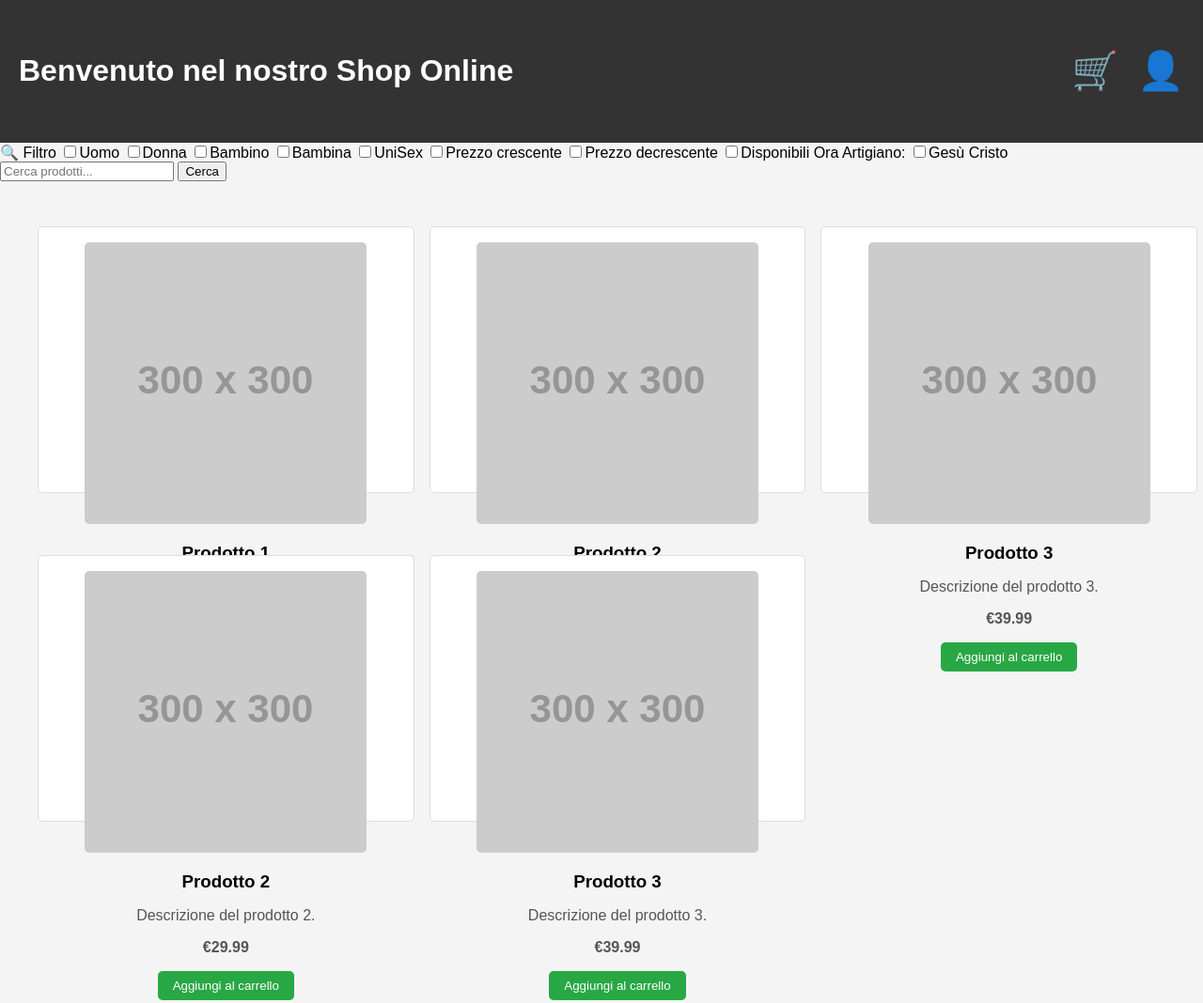
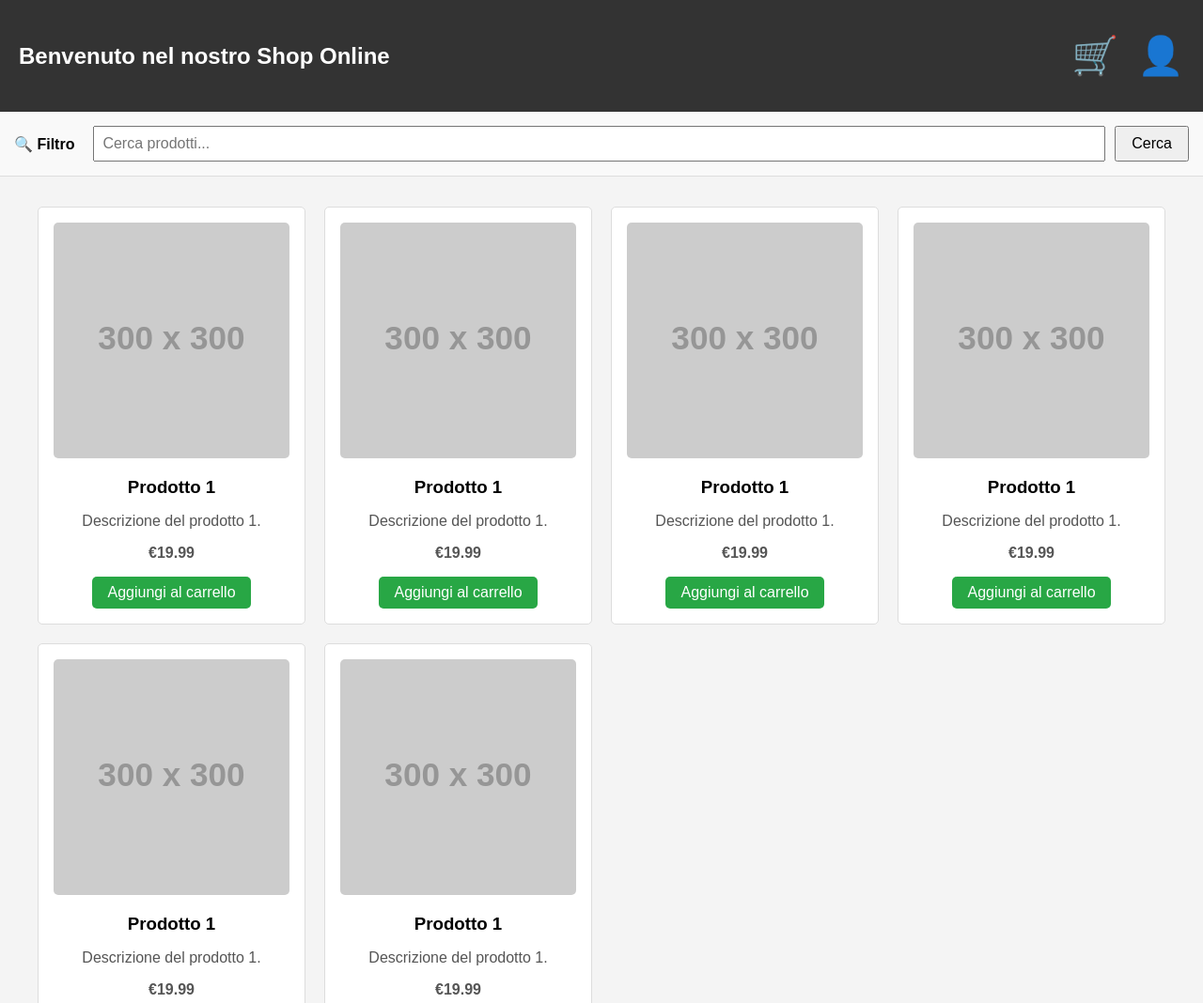
Before and after one commit to AntiSosat/BookingHub, a plain HTML site: page ShopForm/shop.html in a window 1280 px wide. Shown: the top 1068 px of the page at 94% size. Drawn offline with Linux system fonts and the light colour scheme; placeholder pictures from the web are drawn by us.

Commit message:
Fine grafica

```diff
--- a/ShopForm/shop.html
+++ b/ShopForm/shop.html
@@ -1,14 +1,13 @@
 <!DOCTYPE html>
 <html lang="it">
-
 <head>
     <meta charset="UTF-8">
     <meta name="viewport" content="width=device-width, initial-scale=1.0">
     <link rel="stylesheet" href="shopStyle.css">
     <title>Shop Online</title>
 </head>
+<body>
 
-<body>
 <header>
     <div class="header">
         <h1>Benvenuto nel nostro Shop Online</h1>
@@ -18,24 +17,35 @@
         </div>
     </div>
 </header>
-    <div class="search-bar">
-        <div class="nav-filtri">
-            <span class="filtro">🔍 Filtro</span>
-            <input type="checkbox" id="genereUomo">Uomo</input>
-            <input type="checkbox" id="genereDonna">Donna</input>
-            <input type="checkbox" id="genereBambino">Bambino</input>
-            <input type="checkbox" id="genereBambina">Bambina</input>
-            <input type="checkbox" id="genereUni">UniSex</input>
-            <input type="checkbox" id="prezzoCrescente">Prezzo crescente</input>
-            <input type="checkbox" id="prezzoDecrescente">Prezzo decrescente</input>
-            <input type="checkbox" id="disponibilità">Disponibili Ora</input>
-            <label>Artigiano:</label>
-            <input type="checkbox" id="art1">Gesù Cristo</input>
-        </div>
+
+<div class="top-bar">
+    <span class="filtro" onclick="toggleSidebar()">🔍 Filtro</span>
+    <div class="search-box">
         <input type="text" placeholder="Cerca prodotti...">
         <button>Cerca</button>
     </div>
-    <div class="container">
+</div>
+
+<div class="main-container">
+    <aside class="sidebar-slide" id="filtriBox">
+        <h1>Filtri:</h1><br>
+        <h2>Categoria</h2>
+        <label>Uomo<input type="checkbox" id="genereUomo"></input><br>
+        <label>Donna</label><input type="checkbox" id="genereDonna"></input><br>
+        <label>Bambino</label><input type="checkbox" id="genereBambino"></input><br>
+        <label>Bambina</label><input type="checkbox" id="genereBambina"></input><br>
+        <label>UniSex</label><input type="checkbox" id="genereUni"></input><br><br>
+        <h2>Prezzo</h2>
+        <label>Prezzo Crescente</label><input type="checkbox" id="prezzoCrescente"></input><br>
+        <label>Prezzo decrescente</label><input type="checkbox" id="prezzoDecrescente"></input><br><br>
+        <h2>Disponibilità</h2>
+        <label>Disponibili Ora</label><input type="checkbox" id="disponibilità"></input><br><br>
+
+        <h2>Artigiano:</h2>
+        <label>kudvgwiyh</label><input type="checkbox" id="art1"></input><br>
+    </aside>
+
+    <div class="prodotti" id="prodotti">
         <div class="product" onclick="location.href='../LoginForm/login-registration.html'">
             <img src="https://via.placeholder.com/300" alt="Prodotto 1">
             <h3>Prodotto 1</h3>
@@ -43,36 +53,50 @@
             <p><strong>€19.99</strong></p>
             <button>Aggiungi al carrello</button>
         </div>
-        <div class="product">
-            <img src="https://via.placeholder.com/300" alt="Prodotto 2">
-            <h3>Prodotto 2</h3>
-            <p>Descrizione del prodotto 2.</p>
-            <p><strong>€29.99</strong></p>
+        <div class="product" onclick="location.href='../LoginForm/login-registration.html'">
+            <img src="https://via.placeholder.com/300" alt="Prodotto 1">
+            <h3>Prodotto 1</h3>
+            <p>Descrizione del prodotto 1.</p>
+            <p><strong>€19.99</strong></p>
             <button>Aggiungi al carrello</button>
         </div>
-        <div class="product">
-            <img src="https://via.placeholder.com/300" alt="Prodotto 3">
-            <h3>Prodotto 3</h3>
-            <p>Descrizione del prodotto 3.</p>
-            <p><strong>€39.99</strong></p>
+        <div class="product" onclick="location.href='../LoginForm/login-registration.html'">
+            <img src="https://via.placeholder.com/300" alt="Prodotto 1">
+            <h3>Prodotto 1</h3>
+            <p>Descrizione del prodotto 1.</p>
+            <p><strong>€19.99</strong></p>
             <button>Aggiungi al carrello</button>
         </div>
-        <div class="product">
-            <img src="https://via.placeholder.com/300" alt="Prodotto 2">
-            <h3>Prodotto 2</h3>
-            <p>Descrizione del prodotto 2.</p>
-            <p><strong>€29.99</strong></p>
+        <div class="product" onclick="location.href='../LoginForm/login-registration.html'">
+            <img src="https://via.placeholder.com/300" alt="Prodotto 1">
+            <h3>Prodotto 1</h3>
+            <p>Descrizione del prodotto 1.</p>
+            <p><strong>€19.99</strong></p>
             <button>Aggiungi al carrello</button>
         </div>
-        <div class="product">
-            <img src="https://via.placeholder.com/300" alt="Prodotto 3">
-            <h3>Prodotto 3</h3>
-            <p>Descrizione del prodotto 3.</p>
-            <p><strong>€39.99</strong></p>
+        <div class="product" onclick="location.href='../LoginForm/login-registration.html'">
+            <img src="https://via.placeholder.com/300" alt="Prodotto 1">
+            <h3>Prodotto 1</h3>
+            <p>Descrizione del prodotto 1.</p>
+            <p><strong>€19.99</strong></p>
+            <button>Aggiungi al carrello</button>
+        </div>
+        <div class="product" onclick="location.href='../LoginForm/login-registration.html'">
+            <img src="https://via.placeholder.com/300" alt="Prodotto 1">
+            <h3>Prodotto 1</h3>
+            <p>Descrizione del prodotto 1.</p>
+            <p><strong>€19.99</strong></p>
             <button>Aggiungi al carrello</button>
         </div>
     </div>
+</div>
+
+<script>
+function toggleSidebar() {
+    const sidebar = document.getElementById("filtriBox");
+    sidebar.classList.toggle("attivo");
+}
+</script>
+
 </body>
-
 </html>
-</div>
--- a/ShopForm/shopEsecutor.js
+++ b/ShopForm/shopEsecutor.js
@@ -0,0 +1,5 @@
+
+function toggleSidebar() {
+    const sidebar = document.getElementById("filtriBox");
+    sidebar.classList.toggle("attivo");
+}
--- a/ShopForm/shopStyle.css
+++ b/ShopForm/shopStyle.css
@@ -3,17 +3,39 @@ body {
     margin: 0;
     padding: 0;
     background-color: #f4f4f4;
+    box-sizing: border-box;
 }
+
 header {
     background-color: #333;
     color: #fff;
     padding: 1rem 0;
 }
+
 .header {
     display: flex;
     justify-content: space-between;
     align-items: center;
     padding: 20px;
+    flex-wrap: wrap;
+}
+
+.header h1 {
+    color: #fff;
+    margin: 0;
+    font-size: 24px;
+}
+
+h1{
+    font-size: 24px;
+    text-align: center;
+    color:red;
+    margin: 0;
+}
+ h2{
+    font-size: 20px;
+    color:blue;
+    margin: 0;
  }
 
 .icons {
@@ -30,35 +52,97 @@ header {
 .icon:hover {
     transform: scale(1.2);
 }
-.container {
+
+.top-bar {
+    display: flex;
+    align-items: center;
+    flex-wrap: wrap;
+    padding: 15px;
+    gap: 20px;
+    background-color: #f9f9f9;
+    border-bottom: 1px solid #ddd;
+}
+
+.filtro {
+    cursor: pointer;
+    font-weight: bold;
+}
+
+.search-box {
+    display: flex;
+    flex: 1;
+    gap: 10px;
+    min-width: 200px;
+}
+
+.search-box input {
+    flex: 1;
+    padding: 8px;
+    font-size: 16px;
+}
+
+.search-box button {
+    padding: 8px 16px;
+    font-size: 16px;
+    cursor: pointer;
+}
+
+.main-container {
+    display: flex;
     max-width: 1200px;
     margin: 2rem auto;
+    padding: 0 1rem;
+    gap: 20px;
+}
+
+.sidebar-slide {
+    display: none;
+    width: 220px;
+    background-color: #fff;
+    border: 1px solid #ccc;
     padding: 1rem;
-    gap:50px;
+    transition: transform 0.3s ease;
+}
+
+.sidebar-slide label,
+.sidebar-slide input {
+    margin-bottom: 10px;
+    font-size: 16px;
+}
+
+.sidebar-slide.attivo {
+    display: block;
+}
+
+.prodotti {
+    flex: 1;
     display: grid;
-    grid-template-columns: repeat(3,1fr);
-    grid-auto-rows: 300px;
+    grid-template-columns: repeat(auto-fill, minmax(250px, 1fr));
+    gap: 20px;
 }
+
 .product {
     border: 1px solid #ddd;
     border-radius: 5px;
     padding: 1rem;
     background: #fff;
-    margin-bottom: 1rem;
     text-align: center;
-    width: 100%;
 }
+
 .product img {
     max-width: 100%;
     height: auto;
     border-radius: 5px;
 }
+
 .product h3 {
     margin: 1rem 0 0.5rem;
 }
+
 .product p {
     color: #555;
 }
+
 .product button {
     background-color: #28a745;
     color: #fff;
@@ -66,7 +150,50 @@ header {
     padding: 0.5rem 1rem;
     cursor: pointer;
     border-radius: 5px;
+    font-size: 16px;
 }
+
 .product button:hover {
     background-color: #218838;
 }
+
+@media (max-width: 768px) {
+    .main-container {
+        flex-direction: column;
+    }
+
+    .sidebar-slide {
+        width: 100%;
+        order: -1;
+    }
+
+    .prodotti {
+        grid-template-columns: repeat(auto-fill, minmax(100%, 1fr));
+    }
+
+    .header {
+        flex-direction: column;
+        align-items: flex-start;
+        gap: 10px;
+    }
+
+    .icons {
+        font-size: 30px;
+        gap: 15px;
+    }
+
+    .top-bar {
+        flex-direction: column;
+        align-items: stretch;
+    }
+
+    .search-box {
+        flex-direction: column;
+        width: 100%;
+    }
+
+    .search-box input,
+    .search-box button {
+        width: 100%;
+    }
+}
```
Lines whose indentation alone changed are shown as unchanged.
